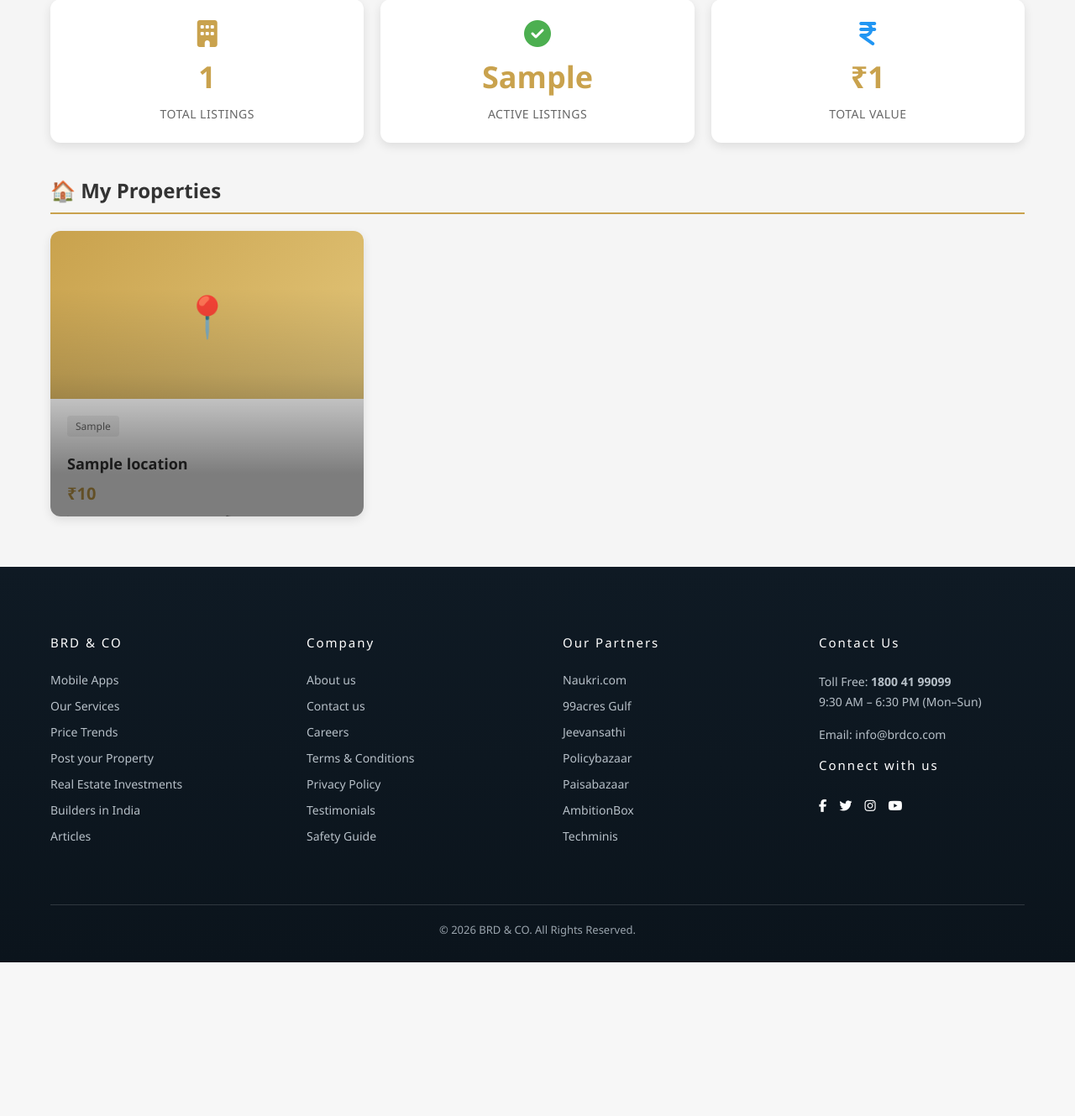
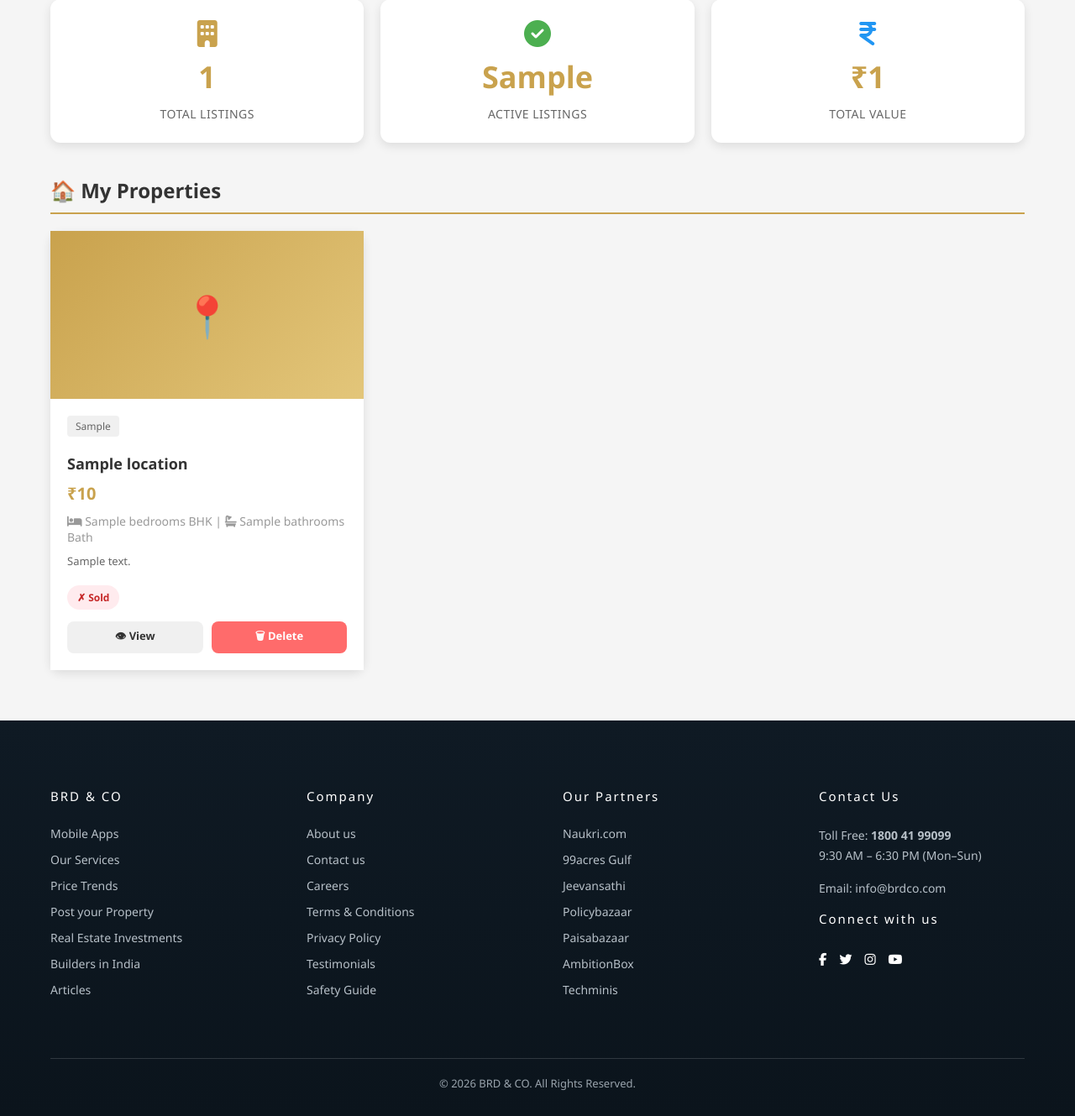
Before and after one commit to deep6161/brd-co, a Django app: template login/templates/login/profile.html in a window 1280 px wide. Shown: the part 328-1657 px from the top of the page at 84% size. Before the commit the page ends 1474 px from the top, so only its background shows below. Run offline with Django 3.2, Linux system fonts and the light colour scheme; the template is opened without the code that fills it: most values are stand-ins (such as "Sample title", 1, 10 or a date in 2020).

Commit message:
fix: profile cards hidden by style.css fixed height 340px - override with height:auto

```diff
--- a/login/templates/login/profile.html
+++ b/login/templates/login/profile.html
@@ -111,7 +111,8 @@
         .property-card {
             background: white;
             border-radius: 12px;
-            overflow: hidden;
+            height: auto !important;          /* override style.css fixed 340px */
+            overflow: visible !important;     /* don't clip the details + buttons */
             box-shadow: 0 4px 12px rgba(0, 0, 0, 0.1);
             transition: all 0.3s;
             cursor: pointer;
@@ -119,6 +120,11 @@
         .property-card:hover {
             transform: translateY(-5px);
             box-shadow: 0 8px 20px rgba(201, 162, 77, 0.25);
+        }
+        /* Reset pseudo-elements from style.css that add dark overlays */
+        .property-card::after,
+        .property-card::before {
+            display: none !important;
         }
         .property-image {
             width: 100%;
```
